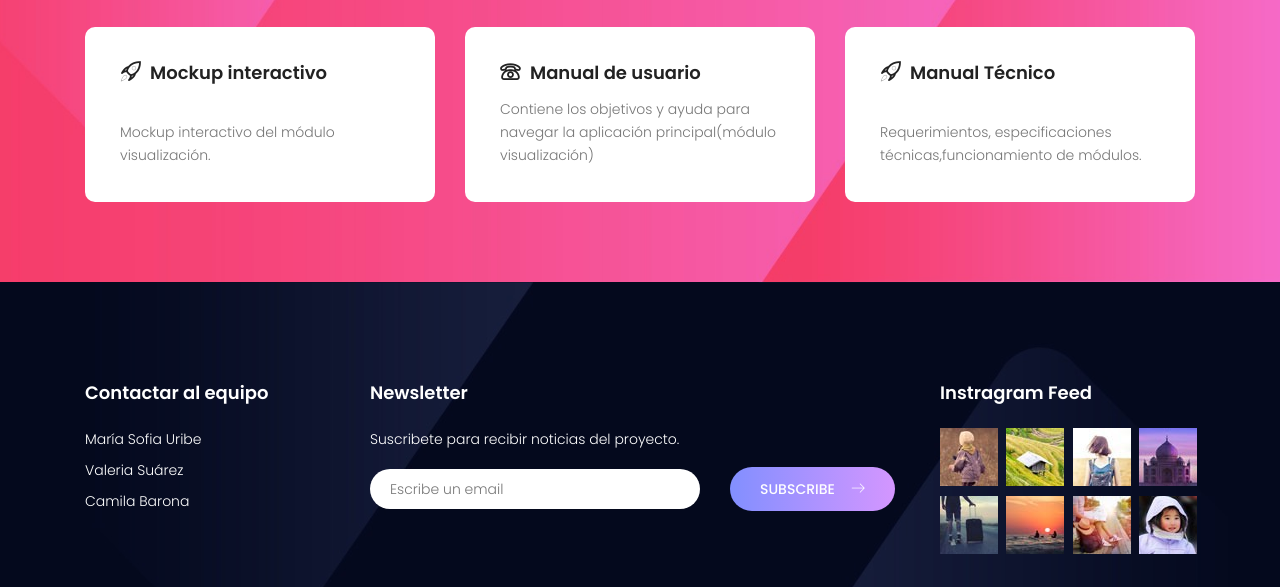
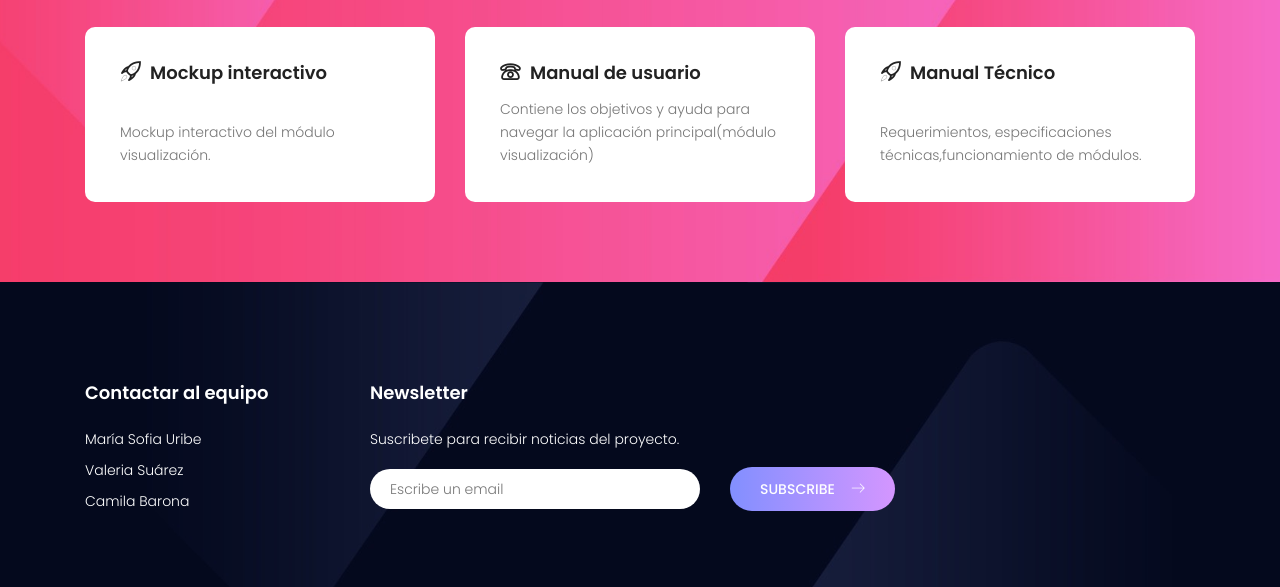
Before and after one commit to msuribec/Ceiba2018, a plain HTML site: page docs/index.html in a window 1280 px wide. Shown: the part 2125-2712 px from the top of the page. Drawn offline with nearby package versions, Linux system fonts and the light colour scheme; some packages are replaced by stand-ins of ours.

Commit message:
initial commit

```diff
--- a/docs/index.html
+++ b/docs/index.html
@@ -249,17 +249,6 @@
 						</div>
 						<div class="col-lg-3  col-md-12">
 							<div class="single-footer-widget mail-chimp">
-								<h6 class="mb-20">Instragram Feed</h6>
-								<ul class="instafeed d-flex flex-wrap">
-									<li><img src="img/i1.jpg" alt=""></li>
-									<li><img src="img/i2.jpg" alt=""></li>
-									<li><img src="img/i3.jpg" alt=""></li>
-									<li><img src="img/i4.jpg" alt=""></li>
-									<li><img src="img/i5.jpg" alt=""></li>
-									<li><img src="img/i6.jpg" alt=""></li>
-									<li><img src="img/i7.jpg" alt=""></li>
-									<li><img src="img/i8.jpg" alt=""></li>
-								</ul>
 							</div>
 						</div>
 					</div>
```
